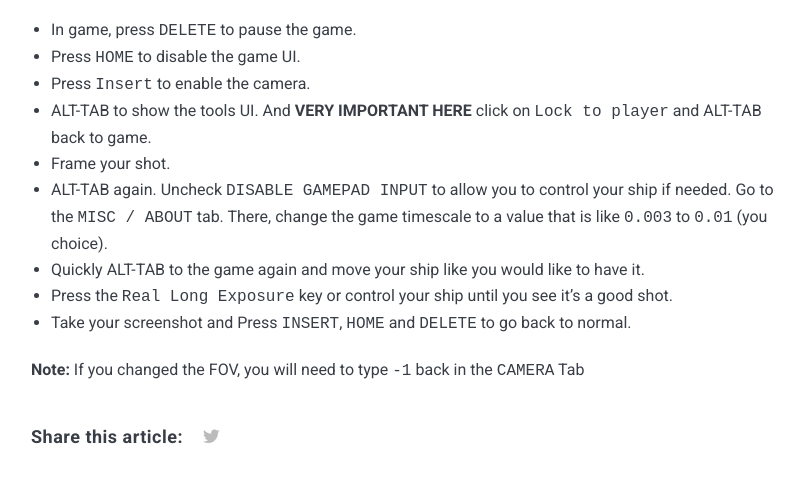
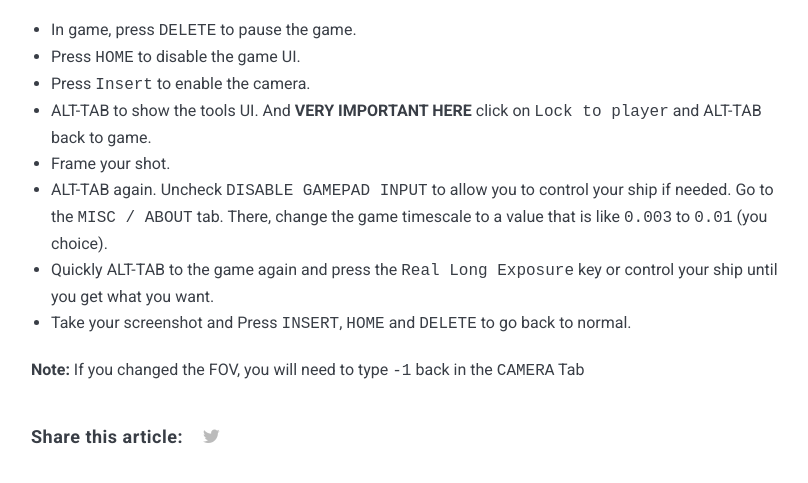
Before and after one commit to AnticOwl/anticowl.github.io, a Jekyll site: the page built from _posts/2024-12-29-Star-Wars-Battlefront.md, in a window 1280 px wide and 900 px high, scrolled down 3236 px, cut to the strip 0-527 px from the top of the window. Shown: the top 483 px of the strip, without its empty margins (229-1037 px from the left). Built offline with Jekyll 4.4.1, drawn with Linux system fonts in a browser that asks for light colours; nearby versions of some CDN libraries.

Commit message:
Update 2024-12-29-Star-Wars-Battlefront.md

```diff
--- a/_posts/2024-12-29-Star-Wars-Battlefront.md
+++ b/_posts/2024-12-29-Star-Wars-Battlefront.md
@@ -124,8 +124,7 @@ So, what would be the procedure to get some nice slomo shots? Follow the guide.
 * ALT-TAB to show the tools UI. And **VERY IMPORTANT HERE** click on `Lock to player` and ALT-TAB back to game.
 * Frame your shot.
 * ALT-TAB again. Uncheck `DISABLE GAMEPAD INPUT` to allow you to control your ship if needed. Go to the `MISC / ABOUT` tab. There, change the game timescale to a value that is like `0.003` to `0.01` (you choice).
-* Quickly ALT-TAB to the game again and move your ship like you would like to have it.
-* Press the `Real Long Exposure` key or control your ship until you see it's a good shot.
+* Quickly ALT-TAB to the game again and press the `Real Long Exposure` key or control your ship until you get what you want.
 * Take your screenshot and Press `INSERT`, `HOME` and `DELETE` to go back to normal.
 
 {% include note.html content="If you changed the FOV, you will need to type `-1` back in the `CAMERA` Tab"%}
```
